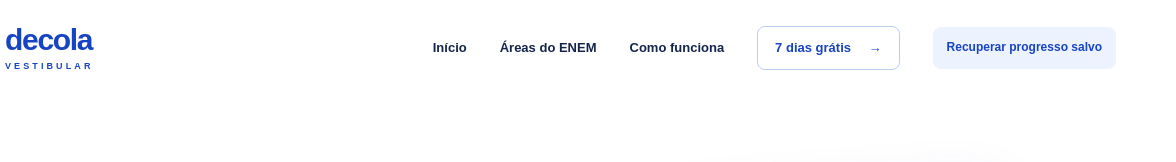
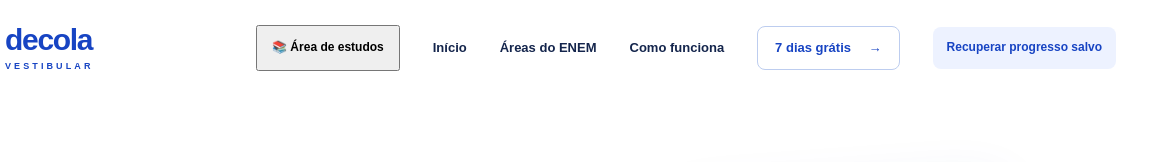
Before and after one commit to ricardocustodiorc1-netizen/decola-vestibular, a website with bundled scripts: page index.html in a window 1280 px wide. Shown: the top 162 px of the page, 104-1280 px from the left. Built offline with nearby package versions, Linux system fonts and the light colour scheme.

Commit message:
Publish full-screen Professor Leo study area while preserving learning modules

```diff
--- a/index.html
+++ b/index.html
@@ -8,8 +8,10 @@
   <link rel="stylesheet" href="styles.css">
   <link rel="stylesheet" href="launch.css?v=20261030">
   <link rel="stylesheet" href="professor-leo.css?v=20261029-dashboard-v1">
+  <link rel="stylesheet" href="study-area.css?v=20261030-v2">
   <script type="module" src="app.js?v=20261030-navfix2"></script>
   <script type="module" src="professor-leo.js?v=20261029-humanas-v1"></script>
+  <script defer src="study-area.js?v=20261030-v2"></script>
 </head>
 <body>
   <a class="skip" href="#conteudo">Pular para o conteúdo</a>
```
